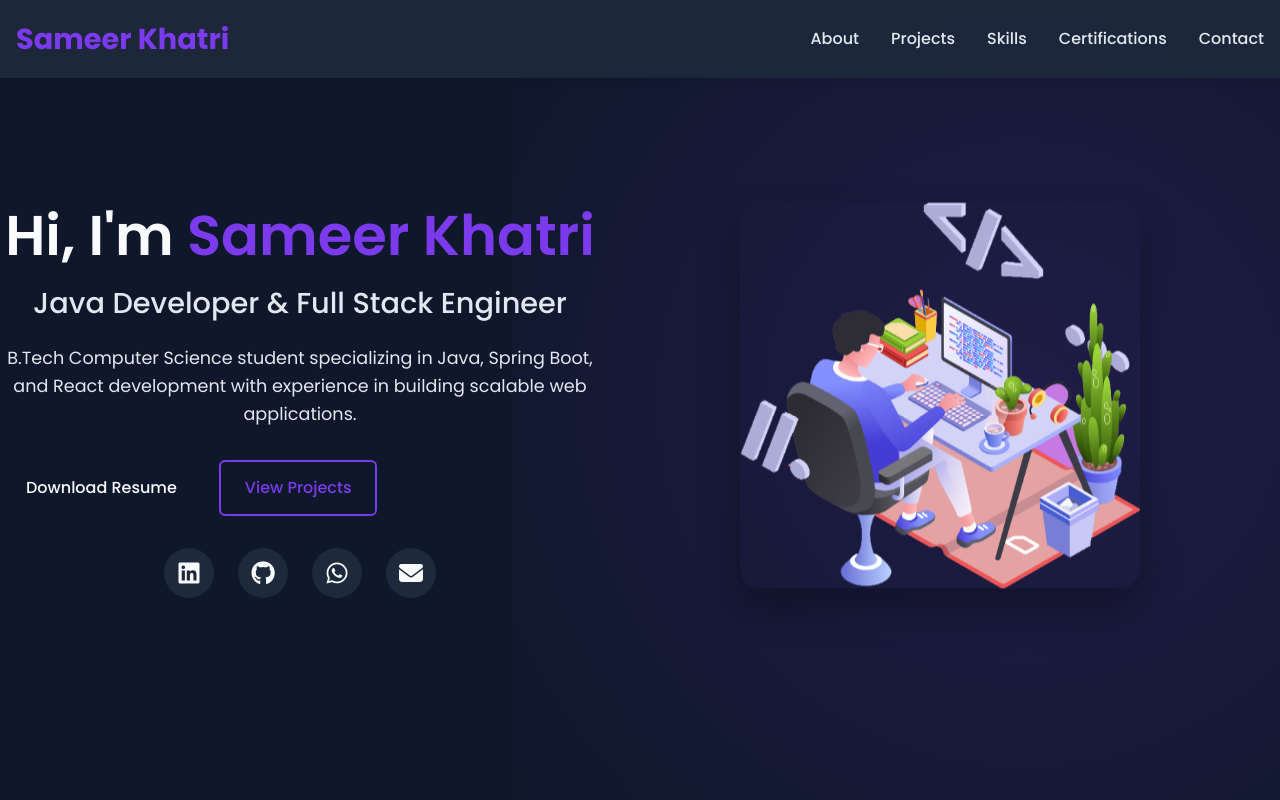
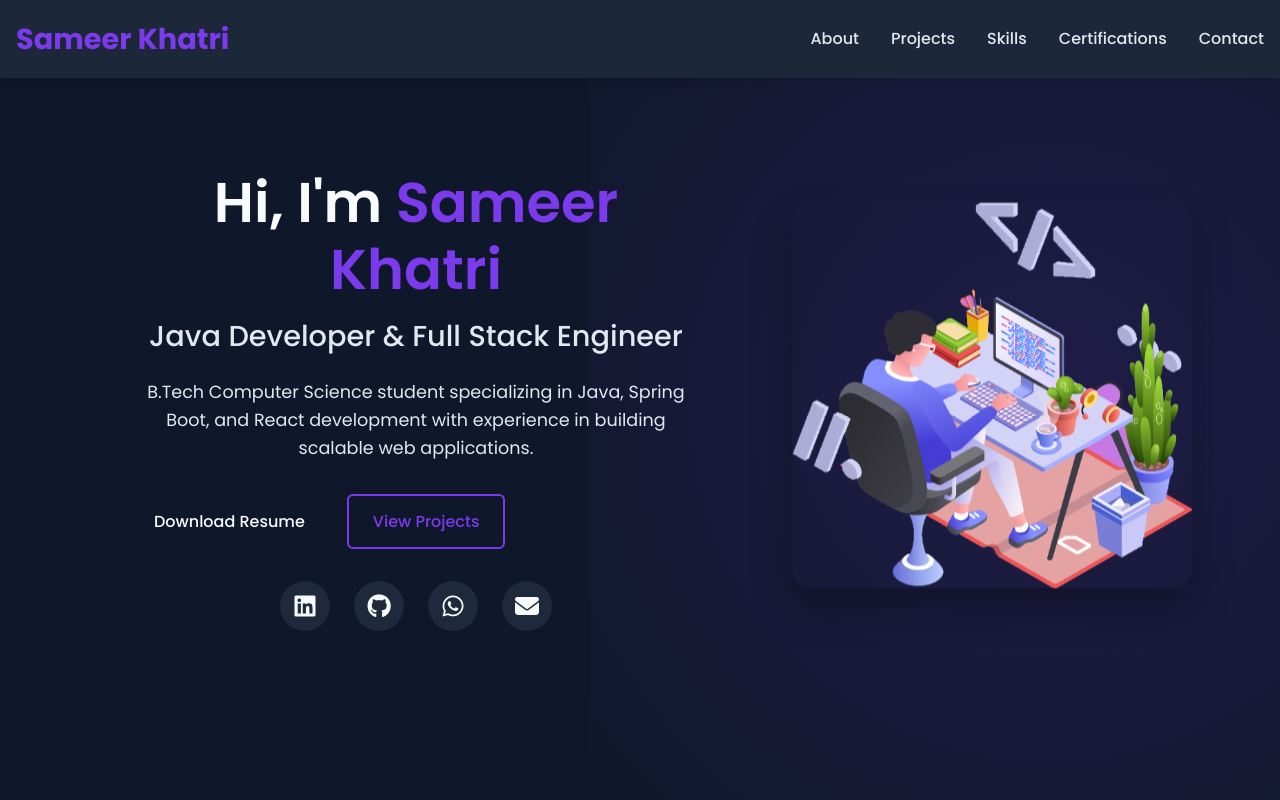
Before and after one commit to Sameerdev512/My-Portfolio, a plain HTML site: page index.html in a window 1280 px wide. Shown: the top 800 px of the page. Drawn offline with Linux system fonts and the light colour scheme.

Commit message:
updated css file

```diff
--- a/style.css
+++ b/style.css
@@ -206,7 +206,7 @@ nav {
     padding: 0;
     position: relative;
     overflow: hidden;
-    margin-left: vw;
+    margin-left: 10vw;
 }
 
 .hero::before {
```
